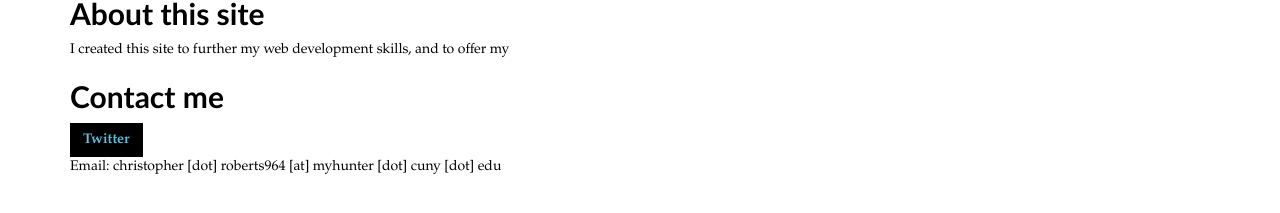
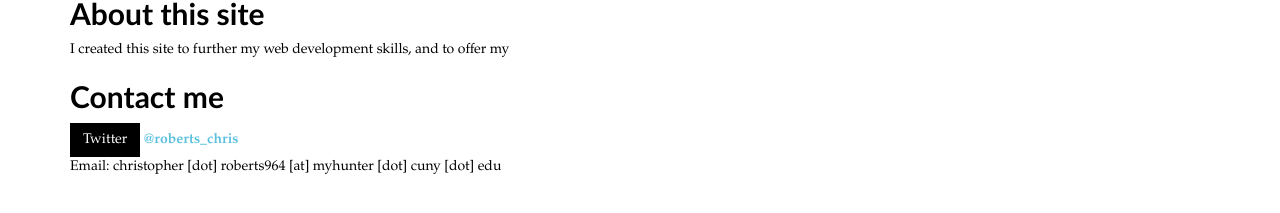
Before and after one commit to chrisrobertsnyc/chrisrobertsnyc.github.io, a Jekyll site: the page built from about/me.html, in a window 1280 px wide. Shown: the part 196-409 px from the top of the page. Built offline with Jekyll 4.4.1, drawn with Linux system fonts in a browser that asks for light colours; nearby versions of some CDN libraries; comment, search, counter and statistics services are not loaded.

Commit message:
Update me.html

```diff
--- a/about/me.html
+++ b/about/me.html
@@ -8,6 +8,6 @@ title: Me
 	<h2>About this site</h2>
 	<p>I created this site to further my web development skills, and to offer my </p>
 	<h2>Contact me</h2>
-	<button type="button" class="btn btn-default btn-s"><a href="http://www.twitter.com/roberts_chris">Twitter</a></button>
+	<button type="button" class="btn btn-default btn-s disabled="disabled"">Twitter</button> <a href="http://www.twitter.com/roberts_chris">@roberts_chris</a>
 	<p>Email: christopher [dot] roberts964 [at] myhunter [dot] cuny [dot] edu</p>
 </div>
```
